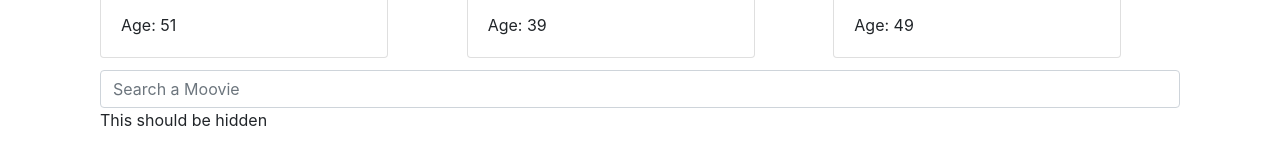
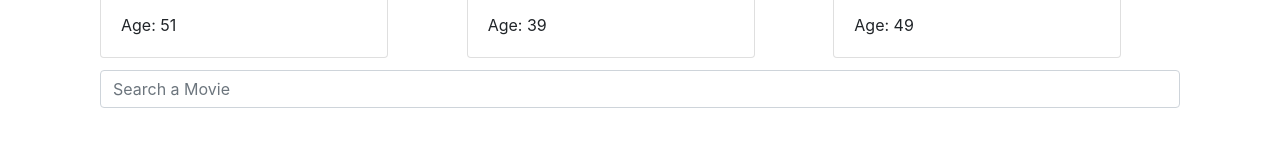
Before and after one commit to hodayale/moovi-app, a React (Create React App) app: page / in a window 1280 px wide. Shown: the part 915-1060 px from the top of the page. After the commit the page ends 1023 px from the top, so only its background shows below. Built offline with nearby package versions, Linux system fonts and the light colour scheme.

Commit message:
Add movieCard.js

```diff
--- a/src/Components/ActorsView.js
+++ b/src/Components/ActorsView.js
@@ -1,28 +1,30 @@
 import React from 'react';
-import Card from 'react-bootstrap/Card'
-import CardColumns from 'react-bootstrap/CardColumns'
-import Jumbotron from 'react-bootstrap/Jumbotron'
-import Form from 'react-bootstrap/Form'
-import Row from 'react-bootstrap/Row'
-import Col from 'react-bootstrap/Col'
-import { Container } from 'react-bootstrap';
+import { Card, CardColumns, Col, Container, Form, Jumbotron, Row } from 'react-bootstrap';
 import LiveSearchBox from './LiveSearchBox';
+import MovieCard from './MovieCard';
 
 const ActorsView = (props) => {
     const {actors} = props;
     const [filter, setFilter] = React.useState('');
     const [results, setResults] = React.useState([]);
+    const [selectedMovie, setselectedMovie] = React.useState([]);
 
-    const staticMoovieJson = ["Wonder Woman", "Skylines", "Breach", "Monster Hunter"];
+    const staticMovieJson = ["Wonder Woman", "Skylines", "Breach", "Monster Hunter"];
 
-    const SearchMoovie = (searchText) => {
+    const searchMovie = (searchText) => {
         if(!searchText) {
             setResults([]);
             return;
         }
 
-        const searchResults = staticMoovieJson.filter((moovie) => { return moovie.toLowerCase().includes(searchText.toLowerCase()); });
+        const searchResults = staticMovieJson.filter((movie) => { return movie.toLowerCase().includes(searchText.toLowerCase()); });
         setResults(searchResults);
+    }
+
+    const addMovie = (index) => {
+        setResults([]);
+        const movie = results[index];
+        setselectedMovie(selectedMovie.concat(movie));
     }
 
     const actorArr = actors.map( (actor, i) =>
@@ -34,6 +36,10 @@ const ActorsView = (props) => {
             </Card.Body>
         </Card>
     );
+
+    const movieCards = selectedMovie.map((movie, index) => {
+        return <MovieCard key={index} movieName={movie}></MovieCard>
+    });
 
     return(
         <Container>
@@ -53,8 +59,13 @@ const ActorsView = (props) => {
             <CardColumns>
                 {actorArr}
             </CardColumns>
-            <LiveSearchBox placeholderText="Search a Moovie" results={results}
-                        searchTextChanged={SearchMoovie}/>
+            <LiveSearchBox placeholderText="Search a Movie" results={results}
+                        searchTextChanged={searchMovie}
+                        resultSelected={addMovie}/>
+            <CardColumns>
+                {movieCards}
+            </CardColumns>
+
         </Container>
     )
 }
--- a/src/Components/LiveSearchBox.js
+++ b/src/Components/LiveSearchBox.js
@@ -3,16 +3,23 @@ import './LiveSearchBox.css'
 import React from 'react';
 
 const LiveSearchBox = (props) => {
-    const {placeholderText, results, searchTextChanged} = props;
+    const {placeholderText, results, searchTextChanged, resultSelected} = props;
     const [searchText, setSearchText] = React.useState('');
 
+    const handleClick = (index) => {
+        resultSelected(index);
+        setSearchText('');
+    }
+
     const resultElements = results.map((item, index) => {
-        return <ListGroup.Item key={index}>{item}</ListGroup.Item>
+        return <ListGroup.Item onClick={() => {handleClick(index)}} key={index}>{item}</ListGroup.Item>
     });
+
     const handleInputChange = (e) => {
         setSearchText(e.target.value);
         searchTextChanged(e.target.value);
     }
+
     return(
         <div className="c-live-search-box">
             <Form.Control type="search" placeholder={placeholderText}
@@ -21,7 +28,6 @@ const LiveSearchBox = (props) => {
             <ListGroup className="search-results">
                 {resultElements}
             </ListGroup>
-            <p>This should be hidden</p>
         </div>
     );
 }
--- /dev/null
+++ b/src/Components/MovieCard.js
@@ -0,0 +1,15 @@
+import { Card } from "react-bootstrap";
+
+const MovieCard = (props) => {
+    const {movieName, keyIndex} = props;
+    return(
+        <Card style={{ width: '18rem'}} key={keyIndex}>
+            {/* <Card.Img variant="top" src={actor.picture} /> */}
+            <Card.Body>
+                <Card.Title>{movieName}</Card.Title>
+            </Card.Body>
+        </Card>
+    );
+}
+
+export default MovieCard;
```
